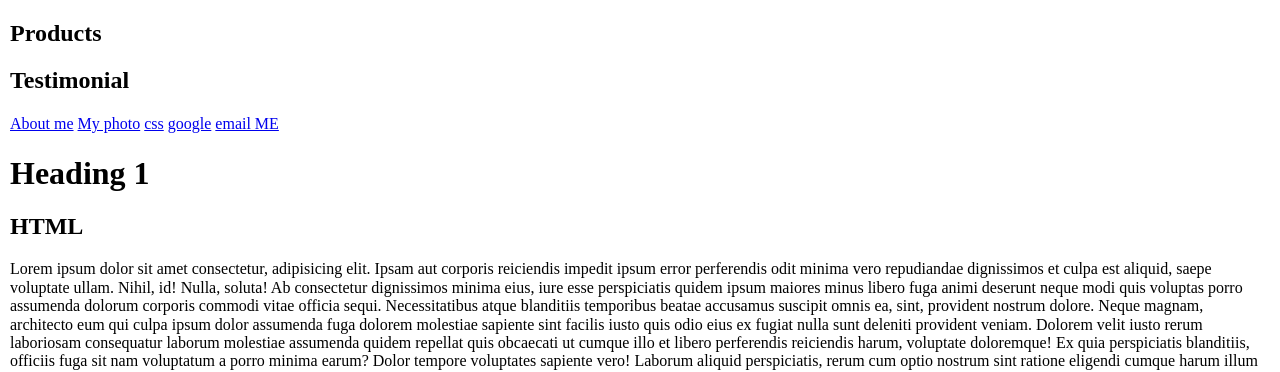
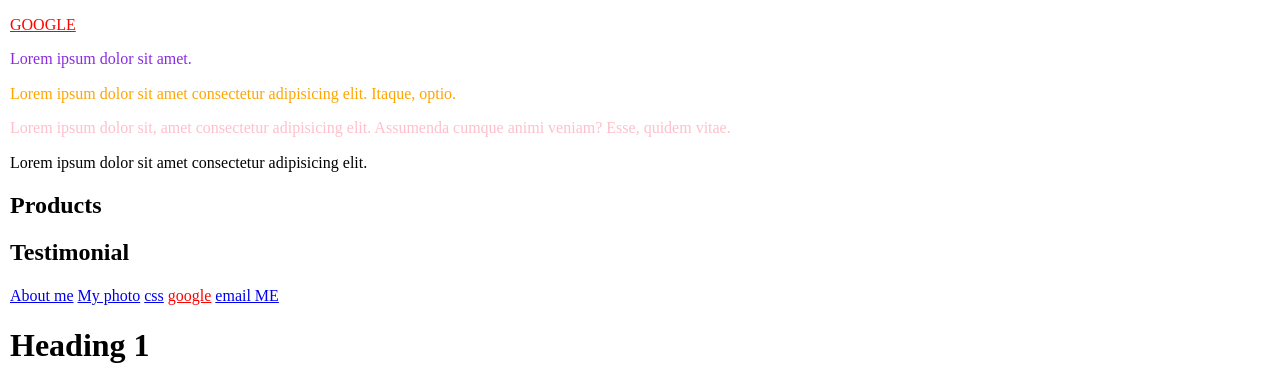
Before and after one commit to ibrahimMU35/jsmosh, a plain HTML site: page html-css/index.html in a window 1280 px wide. Shown: the top 372 px of the page. Drawn offline with Linux system fonts and the light colour scheme.

Commit message:
selectors

```diff
--- a/html-css/css/styles.css
+++ b/html-css/css/styles.css
@@ -4,3 +4,35 @@ body {
 .tuto {
   color: red;
 }
+
+#products p {
+  color: orange;
+}
+
+#products > p {
+  color: blueviolet;
+}
+
+#products + p {
+  color: pink;
+}
+
+/* #products ~ p {
+  color: brown;
+} */
+
+a[target] {
+  color: orange;
+}
+
+/* a[target="_blank"] { } */
+
+/* a[href="https://google.com"]{} */
+
+a[href*="google"] {
+  color: red;
+}
+
+/* a[href^="https"] {}  */
+
+/* a[href^="https"] [href$=".com"] {} */
--- a/html-css/index.html
+++ b/html-css/index.html
@@ -67,6 +67,24 @@
       </nav>
     </header>
     <main>
+      <a href="http://google.com" target="_blank">GOOGLE</a>
+      <section id="products">
+        <p>Lorem ipsum dolor sit amet.</p>
+        <article class="product"></article>
+        <article class="product"></article>
+        <article class="product"></article>
+        <article>
+          <p>
+            Lorem ipsum dolor sit amet consectetur adipisicing elit. Itaque,
+            optio.
+          </p>
+        </article>
+      </section>
+      <p>
+        Lorem ipsum dolor sit, amet consectetur adipisicing elit. Assumenda
+        cumque animi veniam? Esse, quidem vitae.
+      </p>
+      <p>Lorem ipsum dolor sit amet consectetur adipisicing elit.</p>
       <section>
         <h2>Products</h2>
         <article></article>
```
